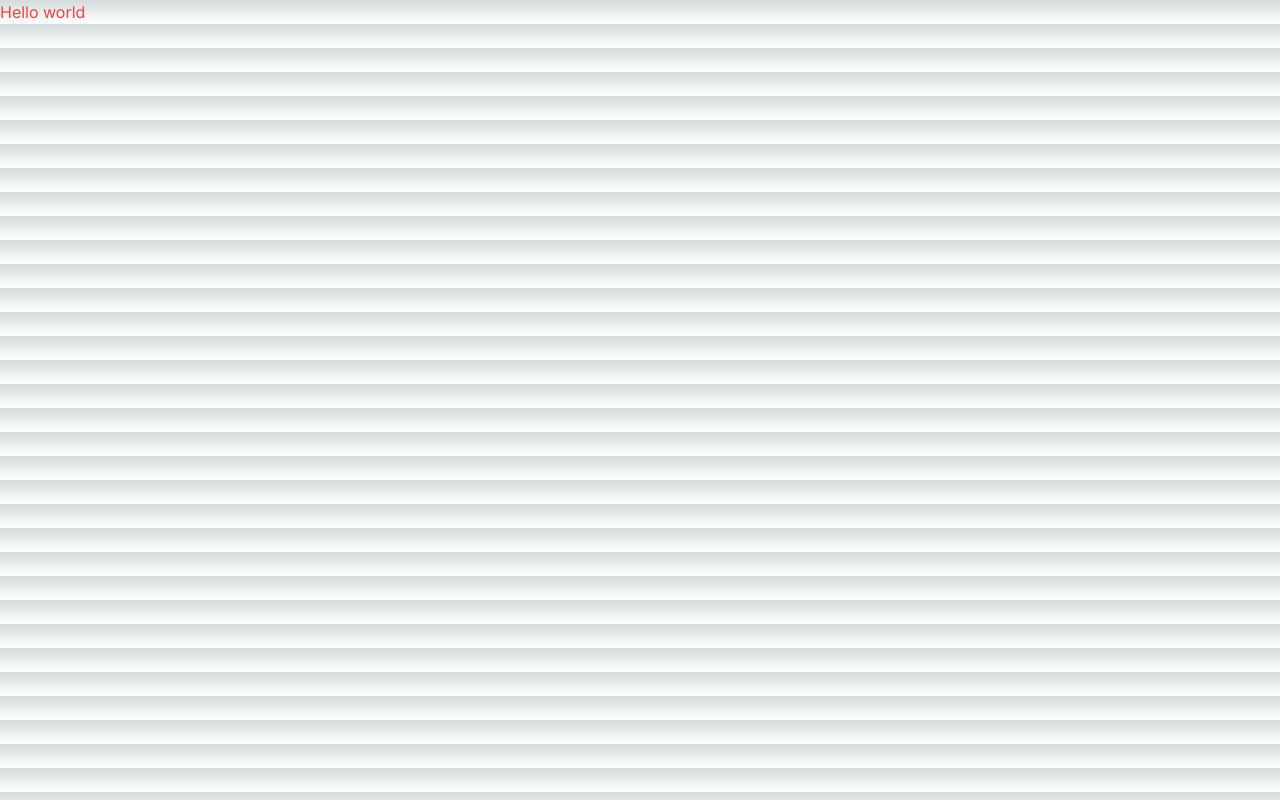
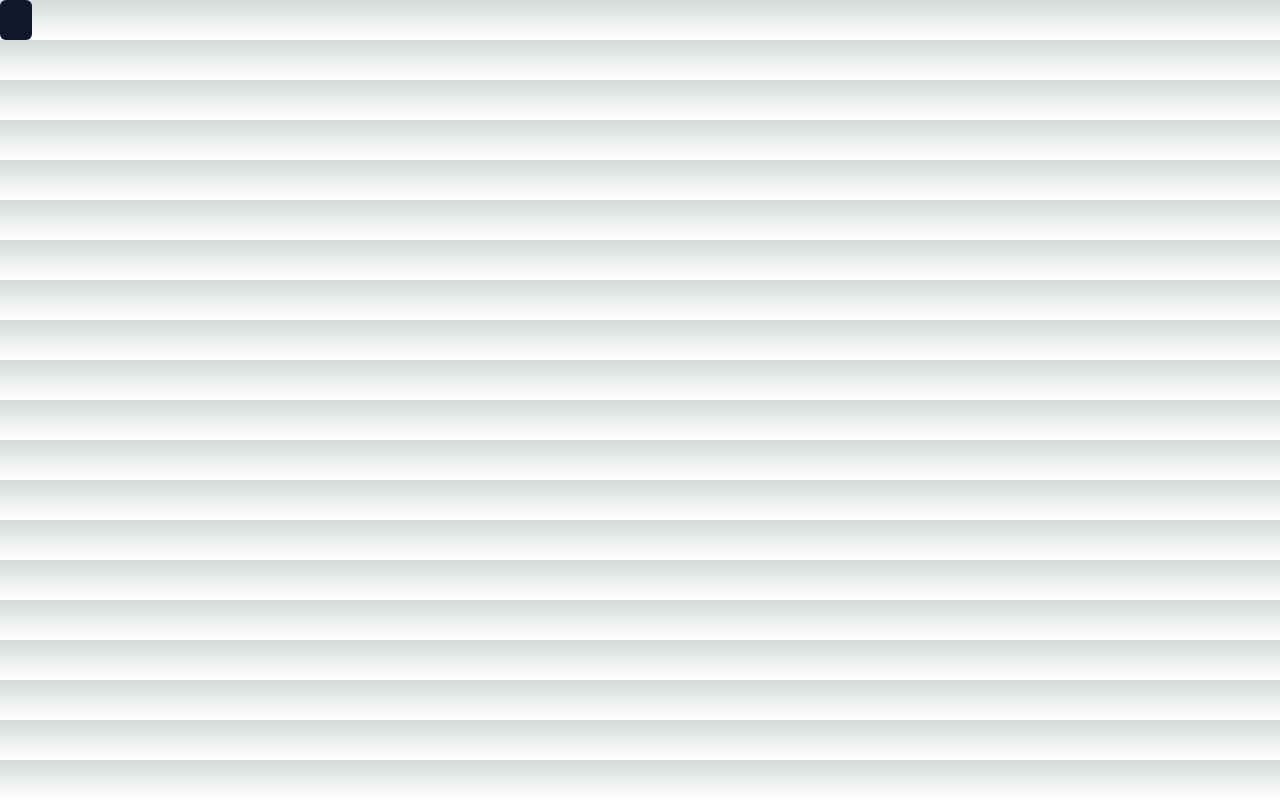
Before and after one commit to Yagth/RealTimeChat, a Next.js app: page / in a window 1280 px wide. Built offline with nearby package versions, Linux system fonts and the light colour scheme.

Commit message:
Finished Button

```diff
--- a/package.json
+++ b/package.json
@@ -14,12 +14,15 @@
     "@types/react-dom": "18.2.7",
     "autoprefixer": "10.4.15",
     "class-variance-authority": "^0.7.0",
+    "clsx": "^2.0.0",
     "eslint": "8.48.0",
     "eslint-config-next": "13.4.19",
+    "lucide-react": "^0.274.0",
     "next": "13.4.19",
     "postcss": "8.4.29",
     "react": "18.2.0",
     "react-dom": "18.2.0",
+    "tailwind-merge": "^1.14.0",
     "tailwindcss": "3.3.3",
     "typescript": "5.2.2"
   }
--- a/src/app/page.tsx
+++ b/src/app/page.tsx
@@ -1,5 +1,5 @@
+import Button from "@/components/ui/Button";
+
 export default function Home() {
-  return (
-    <div className="text-red-500">Hello world</div>
-  )
+  return <Button />;
 }
--- a/src/components/ui/Button.tsx
+++ b/src/components/ui/Button.tsx
@@ -1,7 +1,9 @@
+import { cn } from "@/lib/utils";
 import { VariantProps, cva } from "class-variance-authority";
+import { Loader2 } from "lucide-react";
 import { ButtonHTMLAttributes, FC } from "react";
 
-const buttonVariance = cva(
+const buttonVariants = cva(
   "active:scale-95 inline-flex items-center justify-center rounded-md text-sm font-md transition-color focus:outline-none focus:ring-2 focus:ring-slate-400 focus:ring-offset-2 disabled:opacity-50 disabled:pointer-events-none",
   {
     variants: {
@@ -24,12 +26,28 @@ const buttonVariance = cva(
 
 export interface ButtonProps
   extends ButtonHTMLAttributes<HTMLButtonElement>,
-    VariantProps<typeof buttonVariance> {
-  isLoading?: Boolean;
+    VariantProps<typeof buttonVariants> {
+  isLoading?: boolean;
 }
 
-const Button: FC<ButtonProps> = ({}) => {
-  return <div>Button</div>;
+const Button: FC<ButtonProps> = ({
+  className,
+  children,
+  variant,
+  isLoading,
+  size,
+  ...props
+}) => {
+  return (
+    <button
+      className={cn(buttonVariants({ variant, size, className }))}
+      disabled={isLoading}
+      {...props}
+    >
+      {isLoading ? <Loader2 className="mr-2 h-4 w-4 animate-spin" /> : null}
+      {children}
+    </button>
+  );
 };
 
 export default Button;
--- /dev/null
+++ b/src/lib/utils.ts
@@ -0,0 +1,7 @@
+import { ClassValue, clsx } from "clsx";
+import { twMerge } from "tailwind-merge";
+
+//The "...input" props denotes that this function takes any number of arguments
+export function cn(...inputs: ClassValue[]) {
+  return twMerge(clsx(...inputs));
+}
```
Also changed, not shown: 1 other file (tests, documents, lock files or other folders).
